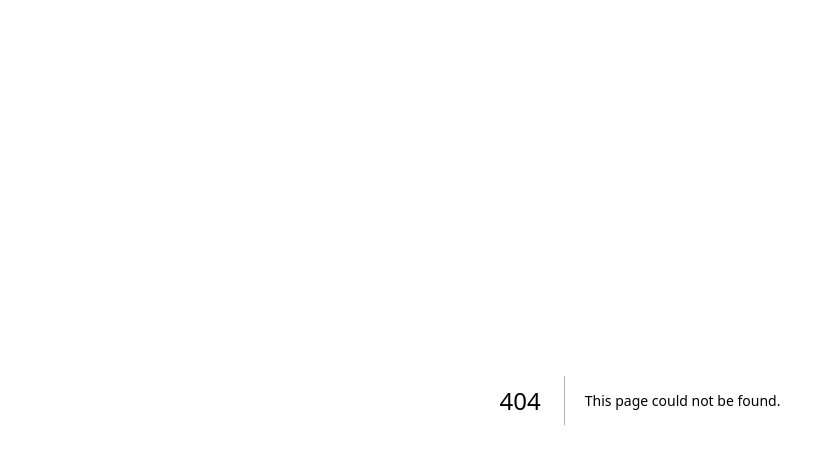
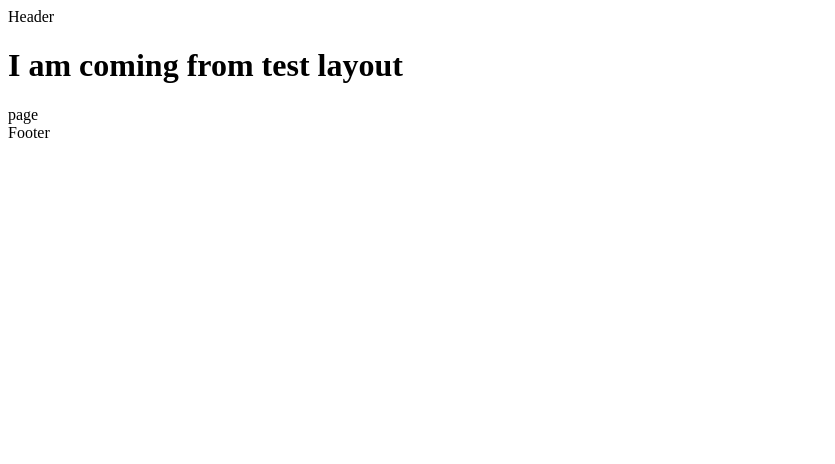
Before and after one commit to Onarman/Next-Study, a Next.js app: page /test in a window 1280 px wide. Before the commit this address had no page. Shown: the top 464 px of the page, without its empty margins (0-835 px from the left). Built offline with nearby package versions, Linux system fonts and the light colour scheme.

Commit message:
layout examoles

```diff
--- a/src/app/layout.js
+++ b/src/app/layout.js
@@ -1,11 +1,12 @@
-import { Inter } from 'next/font/google'
-
-const inter = Inter({ subsets: ['latin'] })
-
 export default function RootLayout({ children }) {
   return (
     <html lang="en">
-      <body className={inter.className}>{children}</body>
+      <head />
+      <body>
+        <header>Header</header>
+        {children}
+        <footer>Footer</footer>
+      </body>
     </html>
-  )
+  );
 }
--- /dev/null
+++ b/src/app/test/layout.jsx
@@ -0,0 +1,10 @@
+import React from "react";
+
+export default function layout({ children }) {
+  return (
+    <div>
+      <h1>I am coming from test layout</h1>
+      <div>{children}</div>
+    </div>
+  );
+}
--- /dev/null
+++ b/src/app/test/page.jsx
@@ -0,0 +1,5 @@
+import React from "react";
+
+export default function page() {
+  return <div>page</div>;
+}
```
Also changed, not shown: src/app/(admin)/docs/[[...post]]/page.jsx (deleted, +0 -7 lines), src/app/(user)/about/page.jsx (deleted, +0 -7 lines), src/app/page.js (+6 -3 lines), src/app/test/[blog]/about/layout.jsx (added, +10 -0 lines), src/app/test/[blog]/about/page.jsx (added, +5 -0 lines).
